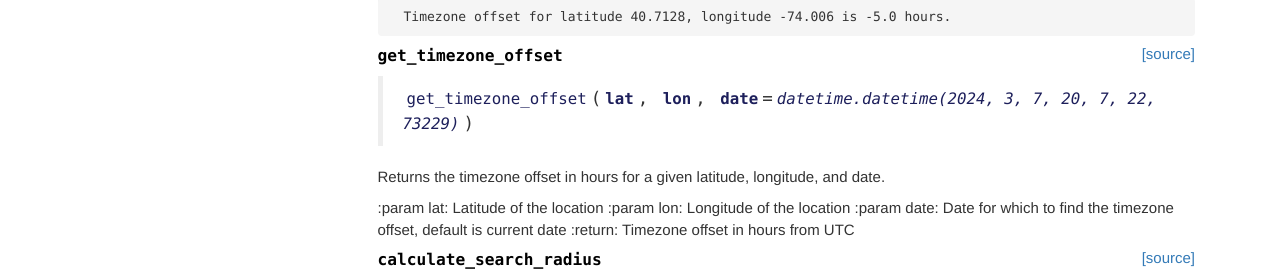
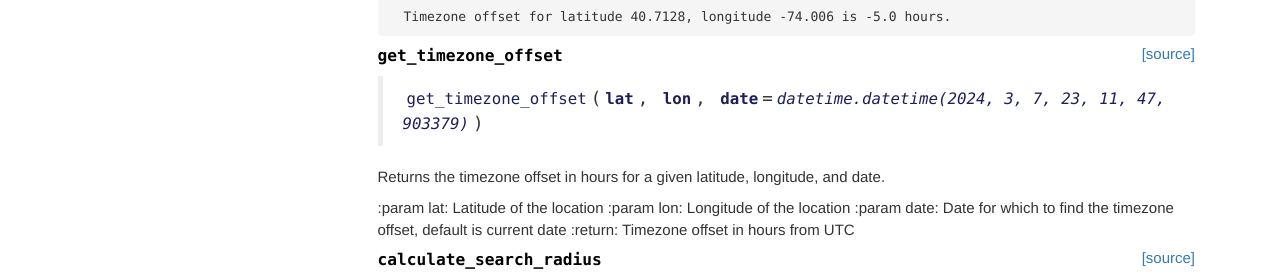
Before and after one commit to victorymr/forecast_action, a Jekyll site: the page built from docs/utils.html, in a window 1280 px wide and 900 px high, scrolled down 3694 px. Shown: the part 171-449 px from the top of the window. Built offline with Jekyll 4.4.1, drawn with Linux system fonts in a browser that asks for light colours; nearby versions of some CDN libraries; comment, search, counter and statistics services are not loaded.

Commit message:
forecast_actions push 2

```diff
--- a/docs/utils.html
+++ b/docs/utils.html
@@ -405,7 +405,7 @@ Successfully installed fastcore-1.0.8 fastscript-1.0.0 jedi-0.19.1 nbdev-1.0.14
 
 
 <div class="output_markdown rendered_html output_subarea ">
-<h4 id="get_timezone_offset" class="doc_header"><code>get_timezone_offset</code><a href="https://github.com/victorymr/forecast_action/tree/main/forecast_action/utils.py#L125" class="source_link" style="float:right">[source]</a></h4><blockquote><p><code>get_timezone_offset</code>(<strong><code>lat</code></strong>, <strong><code>lon</code></strong>, <strong><code>date</code></strong>=<em><code>datetime.datetime(2024, 3, 7, 20, 7, 22, 73229)</code></em>)</p>
+<h4 id="get_timezone_offset" class="doc_header"><code>get_timezone_offset</code><a href="https://github.com/victorymr/forecast_action/tree/main/forecast_action/utils.py#L125" class="source_link" style="float:right">[source]</a></h4><blockquote><p><code>get_timezone_offset</code>(<strong><code>lat</code></strong>, <strong><code>lon</code></strong>, <strong><code>date</code></strong>=<em><code>datetime.datetime(2024, 3, 7, 23, 11, 47, 903379)</code></em>)</p>
 </blockquote>
 <p>Returns the timezone offset in hours for a given latitude, longitude, and date.</p>
 <p>:param lat: Latitude of the location
```
